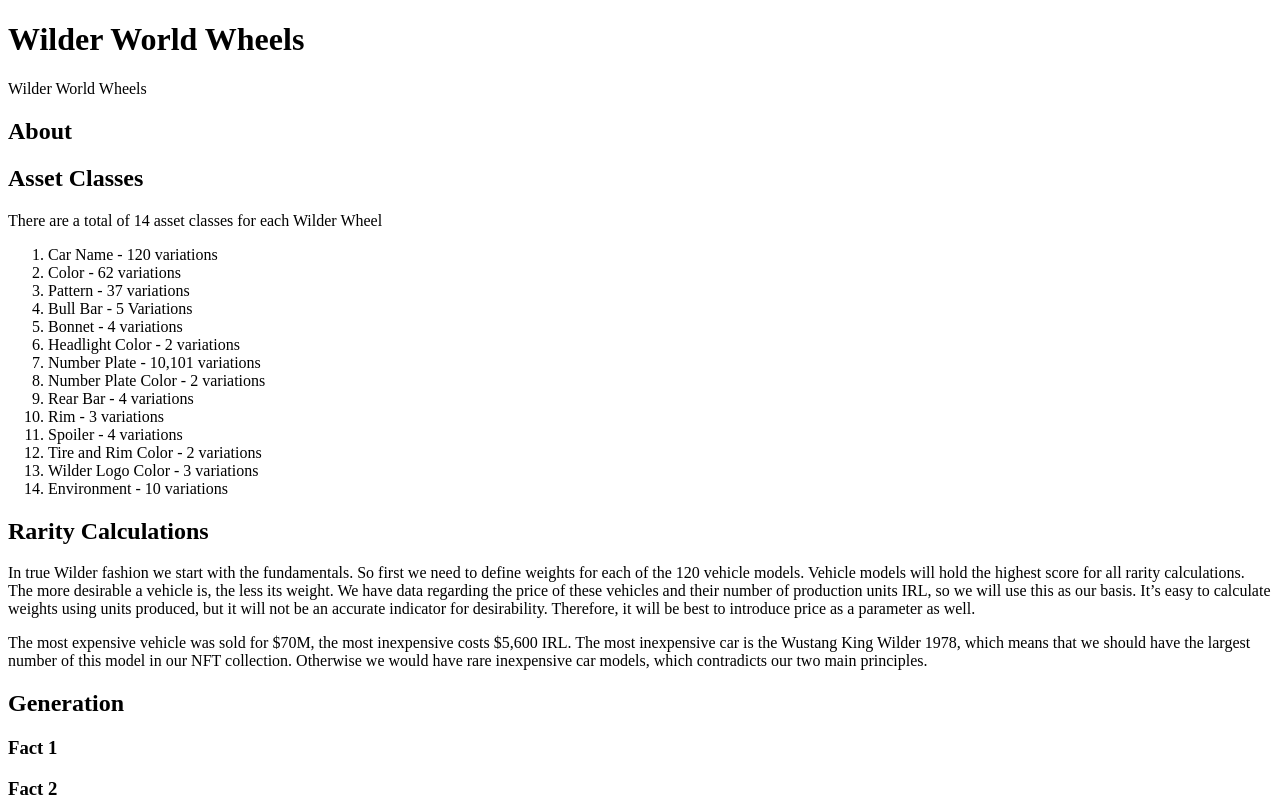
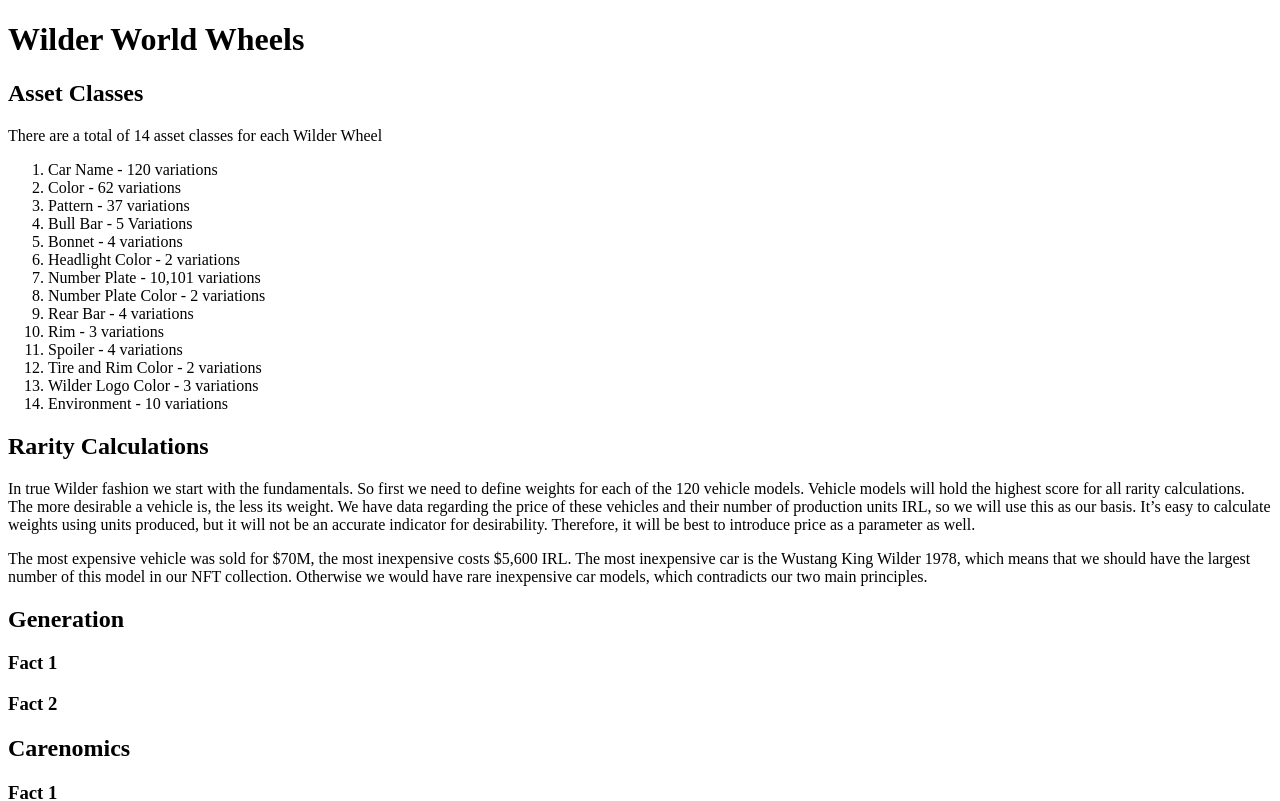
Before and after one commit to degenerocity/dgnc-wilderworld22, a Next.js app: page /wheels/about.en in a window 1280 px wide. Shown: the top 801 px of the page. Built offline with nearby package versions, Linux system fonts and the light colour scheme.

Commit message:
Update about.en.mdx

```diff
--- a/pages/wheels/about.en.mdx
+++ b/pages/wheels/about.en.mdx
@@ -1,10 +1,6 @@
 import Callout from 'nextra-theme-docs/callout'
 
 # Wilder World Wheels
-
-Wilder World Wheels
-
-## About
 
 ## Asset Classes
 
```
